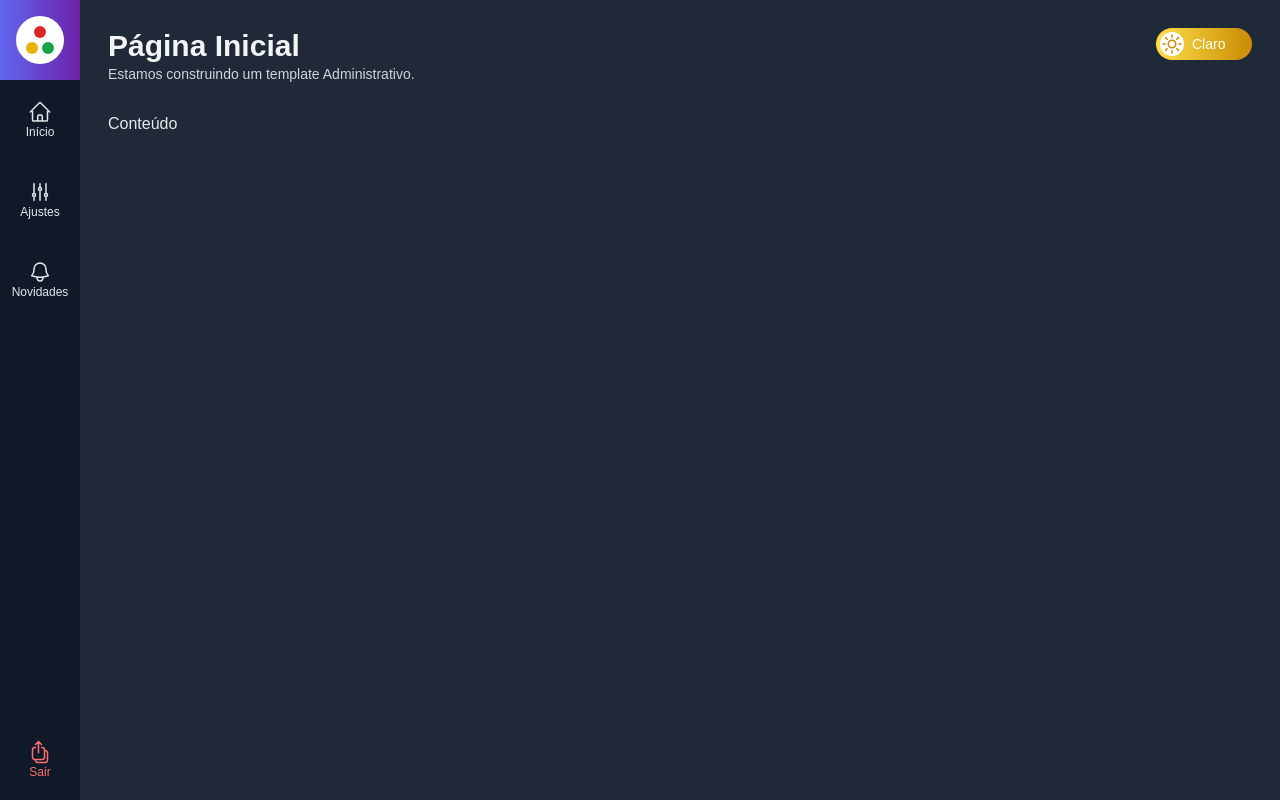
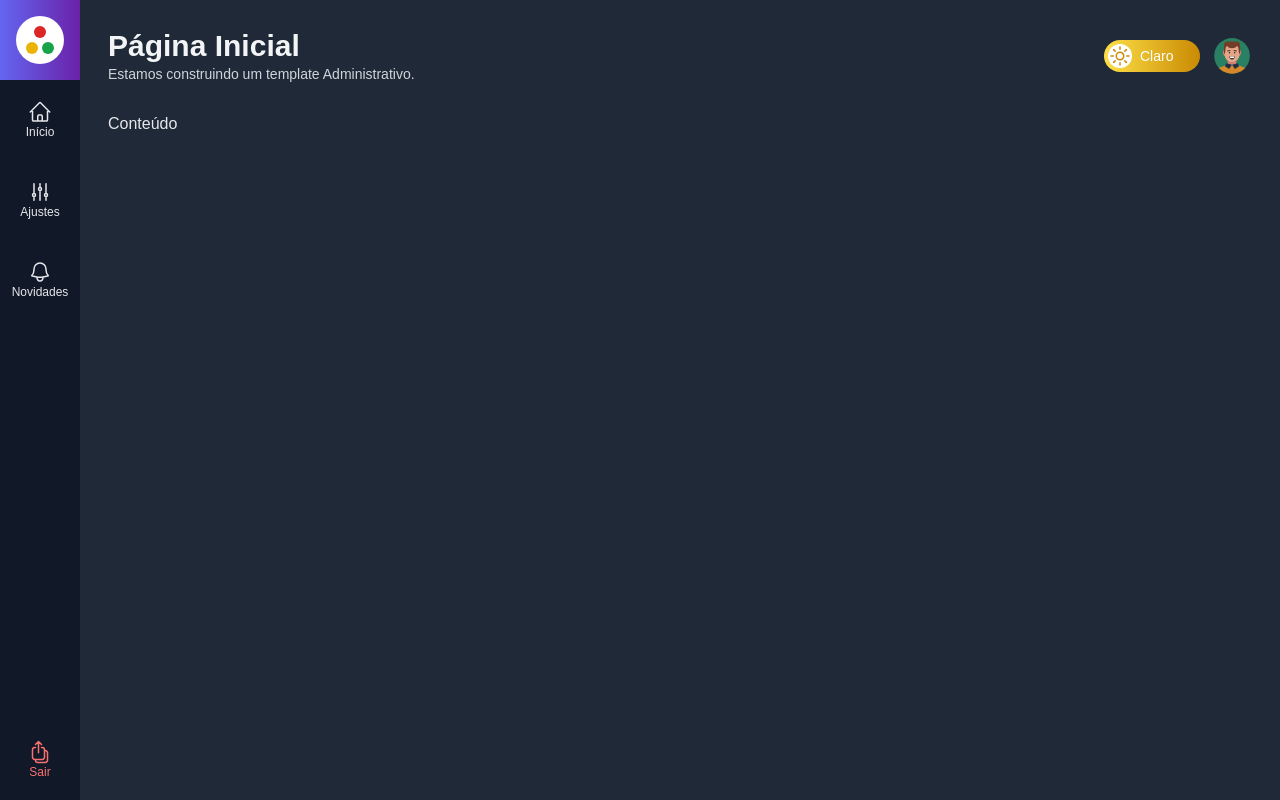
Before and after one commit to oadcavalcante/template-admin-nextjs, a Next.js app: page / in a window 1280 px wide. Built offline with nearby package versions, Linux system fonts and the light colour scheme; no server answers.

Commit message:
:sparkles: feat: Adicionando imagem do usuário google.

```diff
--- /dev/null
+++ b/src/components/template/AvatarUsuario.tsx
@@ -0,0 +1,20 @@
+import Link from "next/link";
+import useAuth from "../../data/hook/useAuth";
+
+interface AvatarUsuarioProps {
+  className?: string;
+}
+
+export default function AvatarUsuario(props: AvatarUsuarioProps) {
+  const { usuario } = useAuth();
+
+  return (
+    <Link href="/perfil">
+      <img
+        src={usuario?.imagemUrl ?? "/images/avatar.svg"}
+        alt="Avatar do Usuário"
+        className={`h-10 w-10 rounded-full cursor-pointer ${props.className}`}
+      />
+    </Link>
+  );
+}
--- a/src/components/template/Cabecalho.tsx
+++ b/src/components/template/Cabecalho.tsx
@@ -1,6 +1,7 @@
 import Titulo from "./Titulo";
 import BotaoAlternarTema from "./BotaoAlternarTema";
 import useAppData from "../../data/hook/useAppData";
+import AvatarUsuario from "./AvatarUsuario";
 
 interface CabecalhoProps {
   titulo: string;
@@ -13,8 +14,9 @@
   return (
     <div className={"flex"}>
       <Titulo titulo={props.titulo} subtitulo={props.subtitulo} />
-      <div className={"flex flex-grow justify-end"}>
+      <div className={"flex flex-grow justify-end items-center"}>
         <BotaoAlternarTema tema={tema} alternarTema={alternarTema}></BotaoAlternarTema>
+        <AvatarUsuario className="ml-3" />
       </div>
     </div>
   );
--- /dev/null
+++ b/src/pages/perfil.tsx
@@ -0,0 +1,9 @@
+import Layout from "../components/template/Layout";
+
+export default function Perfil() {
+  return (
+    <Layout titulo="Perfil do Usuário" subtitulo="Administre as suas informações de usuário aqui.">
+      <h1>Perfil do Usuário</h1>
+    </Layout>
+  );
+}
```
Also changed, not shown: public/images/avatar.svg (added).
